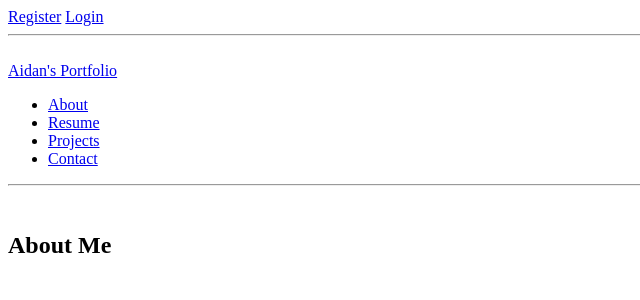
After one commit to aidang1003/aidan-dev-portfolio, a Flask app: page /about in a window 1280 px wide. The commit adds this page. Shown: the top 300 px of the page, without its empty margins (0-640 px from the left). Run offline with Flask 3, Linux system fonts and the light colour scheme.

Commit message:
Create Pages
Create pages to feature

```diff
--- a/Portfolio/__init__.py
+++ b/Portfolio/__init__.py
@@ -35,4 +35,16 @@ def create_app(test_config=None):
     from . import auth
     app.register_blueprint(auth.auth_bp)
 
+    from . import about
+    app.register_blueprint(about.about_bp)
+
+    from . import resume
+    app.register_blueprint(resume.resume_bp)
+
+    from . import projects
+    app.register_blueprint(projects.projects_bp)
+
+    from . import contact
+    app.register_blueprint(contact.contact_bp)
+
     return app
--- /dev/null
+++ b/Portfolio/about.py
@@ -0,0 +1,9 @@
+import functools
+from flask import Blueprint, Flask, render_template, url_for, session, request
+from werkzeug.security import check_password_hash, generate_password_hash
+
+about_bp = Blueprint("about", __name__)
+
+@about_bp.route('/about', methods=["GET","POST"])
+def about():
+    return render_template('about.html', session=session)
--- /dev/null
+++ b/Portfolio/templates/about.html
@@ -0,0 +1,13 @@
+{% extends 'base.html' %} {% block title %} Loans {% endblock %} {% block body%}
+<div class="content-centered">
+  <h2>About Me</h2>
+</div>
+
+<script>
+  function SelectAll(id) {
+    document.getElementById(id).focus();
+    document.getElementById(id).select();
+  }
+</script>
+
+{% endblock %}
--- a/Portfolio/templates/base.html
+++ b/Portfolio/templates/base.html
@@ -13,7 +13,7 @@
   <body class="body">
     <header class="login">
       {% if g.user %}
-      <span class="authenticated">{{ g.user['walletaddress'] }}</span>
+      <span class="authenticated">{{ g.user['username'] }}</span>
       <a class="auth-link" href="{{ url_for('auth.logout') }}">Log Out</a>
       {% else %}
       <a class="auth-link" href="{{ url_for('auth.register') }}">Register</a>
@@ -26,7 +26,7 @@
       <div class="container">
         <header>
           <a href="/">
-            <span>AppName</span>
+            <span>Aidan's Portfolio</span>
           </a>
           <ul>
             {% if g.user %}
@@ -35,7 +35,16 @@
             </li>
             {% endif %}
             <li>
-              <a>Sample Nav Item</a>
+              <a href="{{ url_for('about.about') }}">About</a>
+            </li>
+            <li>
+              <a href="{{ url_for('resume.resume') }}">Resume</a>
+            </li>
+            <li>
+              <a href="{{ url_for('projects.projects') }}">Projects</a>
+            </li>
+            <li>
+              <a href="{{ url_for('contact.contact') }}">Contact</a>
             </li>
           </ul>
         </header>
```
Also changed, not shown: Portfolio/contact.py (added, +9 -0 lines), Portfolio/projects.py (added, +9 -0 lines), Portfolio/resume.py (added, +9 -0 lines), Portfolio/templates/contact.html (added, +13 -0 lines), Portfolio/templates/projects.html (added, +13 -0 lines), Portfolio/templates/resume.html (added, +13 -0 lines).
